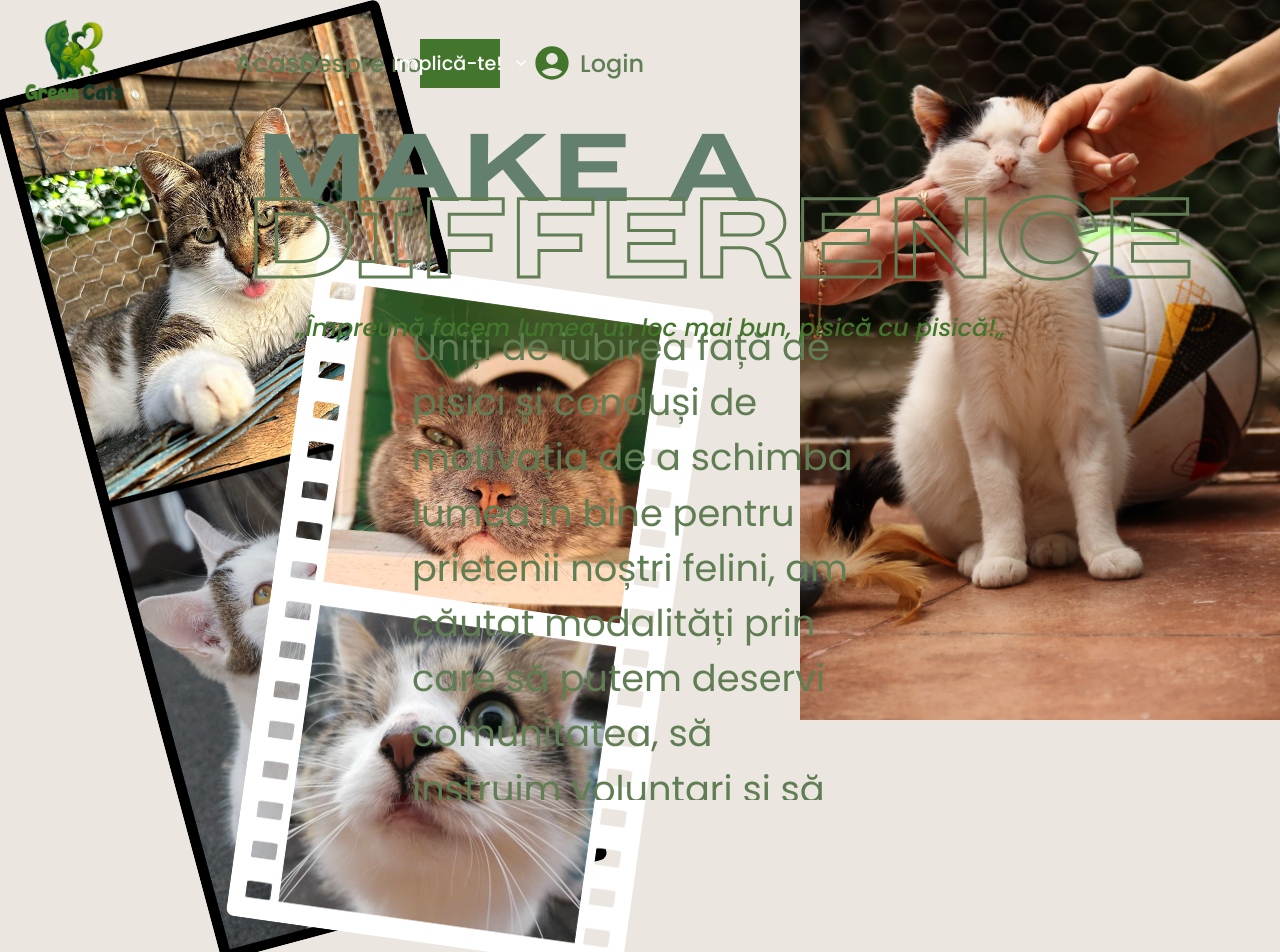
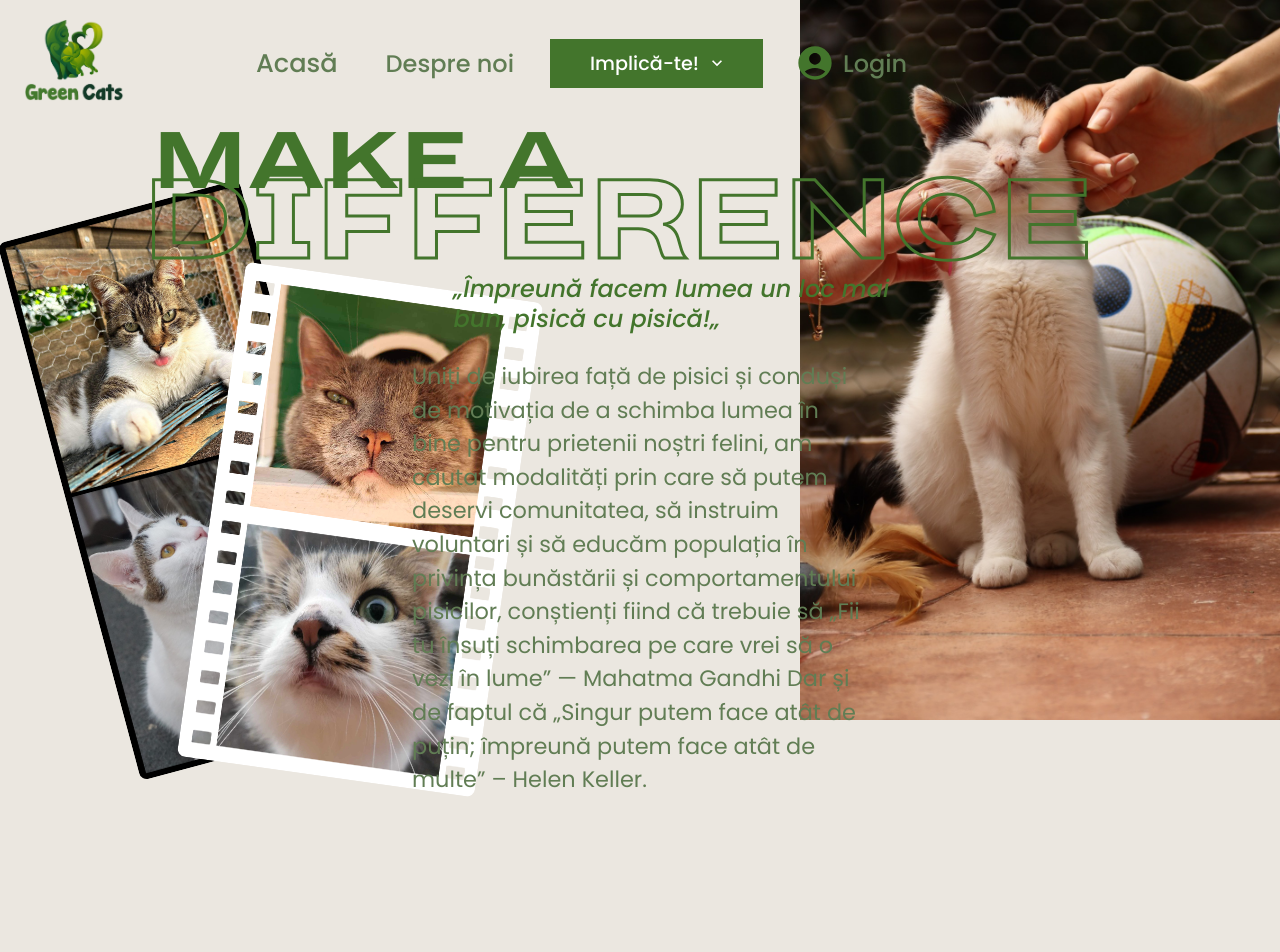
Before and after one commit to PurrSoft/purrsoft-frontend, a React (Vite) app in the folder purrsoft/: page / in a window 1280 px wide. Shown: the top 952 px of the page. After the commit the page ends 800 px from the top, so only its background shows below. Built offline with nearby package versions, Linux system fonts and the light colour scheme; no server answers.

Commit message:
PURRSOFT62.1 - Fixed View for Laptop Users

```diff
--- a/purrsoft/src/features/SecondaryNavbar/component.tsx
+++ b/purrsoft/src/features/SecondaryNavbar/component.tsx
@@ -13,13 +13,14 @@ import {
 } from '@mui/icons-material';
 import { Link } from 'react-router-dom';
 import { useTheme } from '@mui/material';
+import { useAccountQuery } from '../../store';
 
 export const SecondaryNavbar = () => {
   const [anchorEl, setAnchorEl] = useState<HTMLButtonElement | null>(null);
   const handlePopoverOpen = (event: React.MouseEvent<HTMLButtonElement>) => {
     setAnchorEl(event.currentTarget);
   };
-
+  const { data: user, isLoading } = useAccountQuery();
   const handlePopoverClose = () => {
     setAnchorEl(null);
   };
@@ -42,6 +43,7 @@ export const SecondaryNavbar = () => {
         padding: '10px 0', // Extra padding for a more spacious feel
       }}
     >
+      <Grid item>
         <Toolbar sx={{ width: '100%' }}>
           {/* Logo */}
           <Typography variant="h4" component="div" sx={{ flexGrow: 1 }}>
@@ -159,10 +161,11 @@ export const SecondaryNavbar = () => {
               variant="h4"
               sx={{ marginLeft: 1, fontSize: '1.5rem', whiteSpace: 'nowrap' }}
             >
-            Login
+              {isLoading ? 'Loading...' : user?.displayName || 'Login'}
             </Typography>
           </IconButton>
         </Toolbar>
       </Grid>
+    </Grid>
   );
 };
--- a/purrsoft/src/features/UserProfile/component.tsx
+++ b/purrsoft/src/features/UserProfile/component.tsx
@@ -1,5 +1,4 @@
 import { Box, Button, Paper, Typography, useTheme } from '@mui/material';
-import React from 'react';
 import { DatePicker } from '../../components/DatePicker';
 import { useNavigate } from 'react-router-dom';
 
@@ -43,7 +42,7 @@ export const UserProfile = (props: Props) => {
     >
       <Box
         component="img"
-        src="../../../public/green-cats-logo.png"
+        src="/green-cats-logo.png"
         alt="description"
         sx={{
           width: '40%',
--- a/purrsoft/src/scenes/Home/component.tsx
+++ b/purrsoft/src/scenes/Home/component.tsx
@@ -1,11 +1,56 @@
 import { Grid, useTheme } from '@mui/material';
 import { Box, Typography } from '@mui/material';
 import { SecondaryNavbar } from '../../features/SecondaryNavbar';
+import React from 'react';
 
 export const Home = () => {
   const theme = useTheme();
-  const caption = `Uniți de iubirea față de pisici și conduși de motivația de a schimba lumea în bine pentru prietenii noștri felini, am căutat modalități prin care să putem deservi comunitatea, să instruim voluntari și să educăm populația în privința bunăstării și comportamentului pisicilor, conștienți fiind că trebuie să „Fii tu însuți schimbarea pe care vrei să o vezi în lume” — Mahatma Gandhi dar și de faptul că „Singur putem face atât de puțin; împreună putem face atât de multe” – Helen Keller.
-Green Cats este o organizație non-guvernamentală, înființată în anul 2020, dedicată protecției animalelor, cu focus exclusiv pe pisici.`;
+  const caption = (
+    <>
+      <Typography
+        variant="body1"
+        color="textSecondary"
+        sx={{
+          fontSize: {
+            xs: '1rem',
+            sm: '1rem',
+            md: '1rem',
+            lg: '1.4rem',
+            xl: '2.25rem',
+          },
+          lineHeight: 1.5,
+          color: theme.palette.accent?.green,
+        }}
+      >
+        Uniți de iubirea față de pisici și conduși de motivația de a schimba
+        lumea în bine pentru prietenii noștri felini, am căutat modalități prin
+        care să putem deservi comunitatea, să instruim voluntari și să educăm
+        populația în privința bunăstării și comportamentului pisicilor,
+        conștienți fiind că trebuie să „Fii tu însuți schimbarea pe care vrei să
+        o vezi în lume” — Mahatma Gandhi Dar și de faptul că „Singur putem face
+        atât de puțin; împreună putem face atât de multe” – Helen Keller.
+      </Typography>
+      <Typography
+        variant="body1"
+        color="textSecondary"
+        sx={{
+          fontSize: {
+            xs: '1rem',
+            sm: '1rem',
+            md: '1rem',
+            lg: '1.4rem',
+            xl: '2.25rem',
+          },
+          lineHeight: 1.5,
+          color: theme.palette.accent?.green,
+        }}
+      >
+        Green Cats este o organizație non-guvernamentală, înființată în anul
+        2020, dedicată protecției animalelor, cu focus exclusiv pe pisici.
+      </Typography>
+    </>
+  );
+
   const moto = ` „Împreună facem lumea un loc mai bun, pisică cu pisică!„`;
 
   return (
@@ -23,10 +68,17 @@ Green Cats este o organizație non-guvernamentală, înființată în anul 2020,
       <Box
         sx={{
           position: 'absolute',
-          left: { xs: '10px', sm: '40px', md: '100px' }, // Responsive padding
+          left: {
+            xs: '40px',
+            sm: '40px',
+            md: '40px',
+            lg: '40px',
+            xl: '80px',
+          }, // Responsive padding
           display: 'flex',
           flexDirection: 'column',
-          top: { xs: '40%', sm: '60%' },
+          top: { xs: '40%', sm: '70%', md: '70%', lg: '60%', xl: '50%' }, // Responsive top alignment
+
           gap: '20px',
           zIndex: 0,
         }}
@@ -34,7 +86,13 @@ Green Cats este o organizație non-guvernamentală, înființată în anul 2020,
         <Box
           sx={{
             position: 'relative',
-            width: { xs: '200px', sm: '300px', md: '400px' },
+            width: {
+              xs: '200px',
+              sm: '300px',
+              md: '400px',
+              lg: '300px',
+              xl: '400px',
+            },
             height: 'auto',
             display: 'flex',
             justifyContent: 'center',
@@ -47,7 +105,13 @@ Green Cats este o organizație non-guvernamentală, înființată în anul 2020,
             alt="Film Cat 2"
             sx={{
               position: 'absolute',
-              width: { xs: '100px', sm: '200px', md: '400px' },
+              width: {
+                xs: '100px',
+                sm: '200px',
+                md: '300px',
+                lg: '250px',
+                xl: '400px',
+              },
               height: 'auto',
               borderRadius: '8px',
               transform: 'rotate(-15deg)',
@@ -59,7 +123,14 @@ Green Cats este o organizație non-guvernamentală, înființată în anul 2020,
             alt="Film Cat 1"
             sx={{
               position: 'absolute',
-              width: { xs: '200px', sm: '300px', md: '400px' },
+              width: {
+                xs: '200px',
+                sm: '300px',
+                md: '400px',
+                lg: '300px',
+                xl: '400px',
+              },
+
               height: 'auto',
               borderRadius: '8px',
               transform: 'rotate(8deg)',
@@ -82,7 +153,14 @@ Green Cats este o organizație non-guvernamentală, înființată în anul 2020,
           zIndex: 2,
         }}
       >
-        <Grid item xs={12} md={6} sx={{ padding: 0, zIndex: 3 }}>
+        <Grid
+          item
+          xs={12}
+          md={6}
+          lg={5}
+          xl={4.5}
+          sx={{ padding: 0, zIndex: 3 }}
+        >
           <SecondaryNavbar />
         </Grid>
         <Grid
@@ -115,8 +193,8 @@ Green Cats este o organizație non-guvernamentală, înființată în anul 2020,
       <Box
         sx={{
           position: 'absolute',
-          top: { xs: '10%', sm: '15%' }, // Adjust position as needed
-          left: { xs: '5%', sm: '20%' }, // Responsive left alignment
+          top: { xs: '10%', sm: '15%', md: '15%', lg: '15%', xl: '15%' }, // Adjust position as needed
+          left: { xs: '5%', sm: '12%', md: '12%', lg: '12%', xl: '20%' }, // Responsive left alignment
           zIndex: 4,
           textAlign: 'left',
         }}
@@ -124,9 +202,16 @@ Green Cats este o organizație non-guvernamentală, înființată în anul 2020,
         <Typography
           variant="h1"
           sx={{
-            fontSize: { xs: '2rem', sm: '4rem', md: '5rem', lg: '6rem' }, // Responsive font size
+            fontSize: {
+              xs: '2rem',
+              sm: '2rem',
+              md: '2rem',
+              lg: '5rem',
+              xl: '8rem',
+            }, // Responsive font size
             fontWeight: 'bold',
             letterSpacing: 2,
+            color: theme.palette.accent?.darkGreen,
           }}
         >
           MAKE A
@@ -134,13 +219,19 @@ Green Cats este o organizație non-guvernamentală, înființată în anul 2020,
         <Typography
           variant="h1"
           sx={{
-            fontSize: { xs: '2rem', sm: '5rem', md: '7rem' }, // Responsive font size
-            fontWeight: 'bold',
+            fontSize: {
+              xs: '2rem',
+              sm: '5rem',
+              md: '7rem',
+              lg: '7rem',
+              xl: '8rem',
+            }, // Responsive font size
+            fontWeight: 'italic',
             letterSpacing: 2,
             color: 'transparent',
-            WebkitTextStroke: `3px ${theme.palette.accent?.green}`,
+            WebkitTextStroke: `3px ${theme.palette.accent?.darkGreen}`,
             position: 'relative',
-            top: { xs: '-20px', sm: '-50px' }, // Responsive adjustment
+            top: { xs: '-20px', sm: '-50px', xl: '-80px' }, // Responsive adjustment
             left: { xs: '0px', sm: '-10px' },
           }}
         >
@@ -148,18 +239,41 @@ Green Cats este o organizație non-guvernamentală, înființată în anul 2020,
         </Typography>
 
         {/* Moto Text */}
+        <Grid container>
+          <Grid item xs={6} sm={6} md={6} lg={6} xl={8}>
             <Typography
               variant="h4"
               sx={{
+                fontSize: {
+                  xs: '1.25rem',
+                  sm: '1.5rem',
+                  md: '1.5rem',
+                  lg: '1.5rem',
+                  xl: '2rem',
+                },
                 fontStyle: 'italic',
                 color: theme.palette.accent?.darkGreen,
                 position: 'relative',
-            top: { xs: '-20px', sm: '-50px' },
-            left: { xs: '20px', sm: '40px' },
+                top: {
+                  xs: '-20px',
+                  sm: '-50px',
+                  md: '-70px',
+                  lg: '-70px',
+                  xl: '-70px',
+                },
+                left: {
+                  xs: '20px',
+                  sm: '40px',
+                  md: '250px',
+                  lg: '300px',
+                  xl: '160px',
+                },
               }}
             >
               {moto}
             </Typography>
+          </Grid>
+        </Grid>
       </Box>
 
       {/* Main Content Below Image and Navbar */}
@@ -176,30 +290,28 @@ Green Cats este o organizație non-guvernamentală, înființată în anul 2020,
         <Grid
           item
           xs={12}
-          md={8}
+          md={10}
+          sm={10}
+          lg={8}
           sx={{ display: 'flex', justifyContent: 'center' }}
         >
           {/* Longer Caption Text Container */}
           <Box
             sx={{
-              maxWidth: { xs: '90%', sm: '70%', md: '60%', lg: '60%' },
+              maxWidth: { xs: '80%', sm: '60%', md: '60%', lg: '60%' },
               padding: '20px',
               borderRadius: '8px',
               position: 'relative',
-              top: { xs: '-40px', sm: '-60px', md: '-90px', lg: '-120px' },
-            }}
-          >
-            <Typography
-              variant="body1"
-              color="textSecondary"
-              sx={{
-                fontSize: { xs: '1.25rem', md: '1.8rem', lg: '2.3rem' },
-                lineHeight: 1.5,
-                color: theme.palette.accent?.green,
+              top: {
+                xs: '-40px',
+                sm: '-60px',
+                md: '-90px',
+                lg: '-80px',
+                xl: '-140px',
+              },
             }}
           >
             {caption}
-            </Typography>
           </Box>
         </Grid>
       </Grid>
--- a/purrsoft/src/theme.ts
+++ b/purrsoft/src/theme.ts
@@ -43,7 +43,7 @@ export const appTheme = createTheme({
       sm: 600,
       md: 800,
       lg: 1200,
-      xl: 1536,
+      xl: 1920,
     },
   },
   palette: {
```
Also changed, not shown: 1 other file (tests, documents, lock files or other folders). Lines whose indentation alone changed are shown as unchanged.
